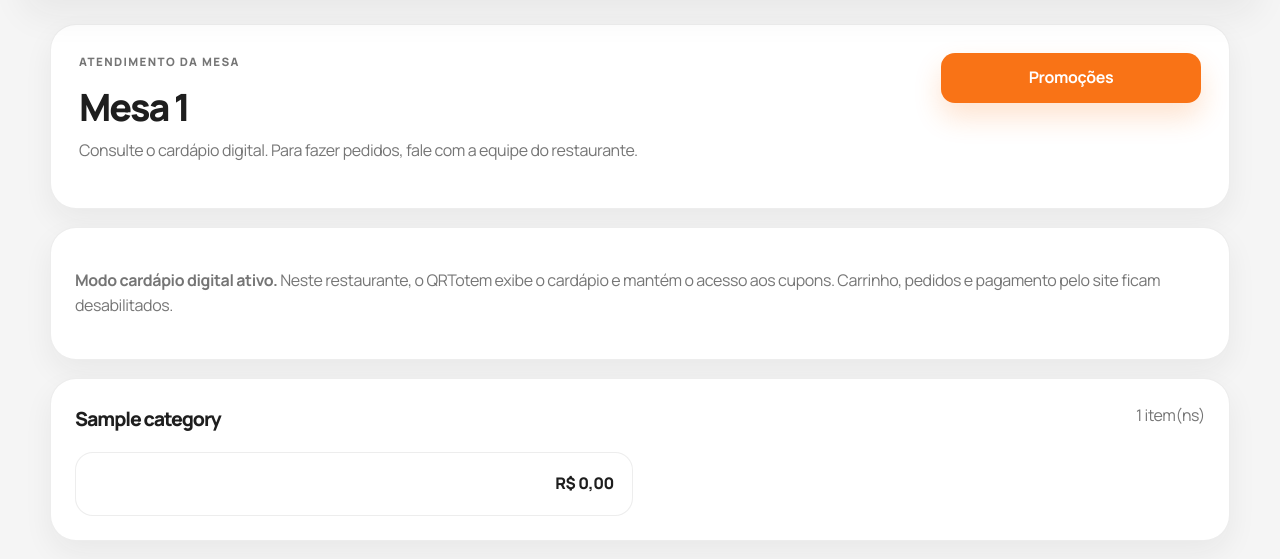
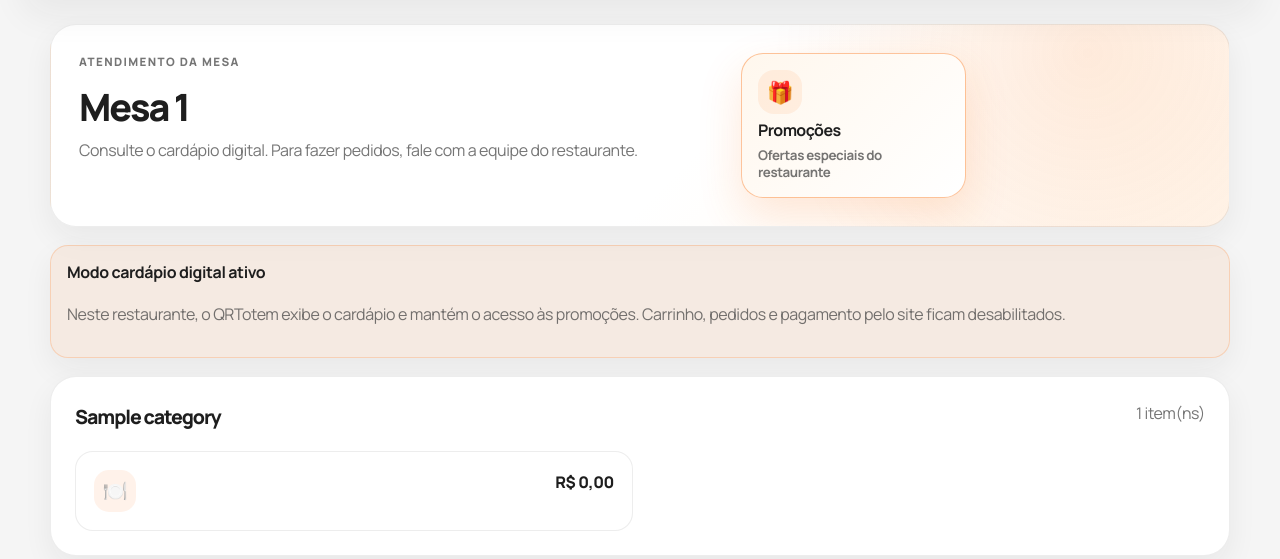
Before and after one commit to camisagilberto/restaurante_homolog, a Flask app: template app/templates/client/menu.html in a window 1280 px wide. Shown: the part 94-653 px from the top of the page. Run offline with Flask 3, Linux system fonts and the light colour scheme; the template is opened without the code that fills it: most values are stand-ins (such as "Sample title", 1, 10 or a date in 2020).

Commit message:
Update menu.html

```diff
--- a/app/templates/client/menu.html
+++ b/app/templates/client/menu.html
@@ -2,7 +2,7 @@
 {% block title %}{% if is_coupon_page %}Promoções{% elif is_client_mirror %}Cliente Espelho{% else %}Mesa {{ table_number }}{% endif %}{% endblock %}
 
 {% block content %}
-<section class="hero-card hero-card--table">
+<section class="hero-card hero-card--table client-hub-hero">
   <div class="hero-card-copy">
     <p class="eyebrow">{% if is_coupon_page %}Promoções do restaurante{% elif is_client_mirror %}Cliente espelho{% else %}Atendimento da mesa{% endif %}</p>
 
@@ -41,39 +41,69 @@
     </p>
   </div>
 
-  <div class="hero-actions">
+  <div class="hero-actions client-action-grid">
     {% if is_coupon_page %}
-      <a class="btn btn-secondary" href="{{ menu_url }}">Voltar ao cardápio</a>
+      <a class="action-card action-card-secondary" href="{{ menu_url }}">
+        <span class="action-card-icon" aria-hidden="true">🍽️</span>
+        <strong>Voltar ao cardápio</strong>
+        <small>Continuar vendo os itens</small>
+      </a>
 
       {% if can_send_promotions %}
-        <a class="btn btn-primary" href="{{ send_promotions_url }}">Enviar promoções</a>
+        <a class="action-card action-card-featured" href="{{ send_promotions_url }}">
+          <span class="action-card-icon" aria-hidden="true">📣</span>
+          <strong>Enviar promoções</strong>
+          <small>Fale com clientes no radar</small>
+        </a>
       {% elif not is_client_mirror %}
-        <a class="btn btn-primary" href="{{ url_for('client.qrtotem_coupons') }}">Cupons QRTotem</a>
-        <a class="btn btn-secondary" href="{{ profile_url }}">Meu perfil</a>
+        <a class="action-card action-card-featured" href="{{ url_for('client.qrtotem_coupons') }}">
+          <span class="action-card-icon" aria-hidden="true">🎟️</span>
+          <strong>Cupons QRTotem</strong>
+          <small>Ver cupons rastreáveis</small>
+        </a>
+        <a class="action-card action-card-secondary" href="{{ profile_url }}">
+          <span class="action-card-icon" aria-hidden="true">👤</span>
+          <strong>Meu perfil</strong>
+          <small>Dados e preferências</small>
+        </a>
       {% endif %}
     {% else %}
-      <a class="btn btn-primary" href="{{ coupon_url }}">Promoções</a>
+      <a class="action-card action-card-featured" href="{{ coupon_url }}">
+        <span class="action-card-icon" aria-hidden="true">🎁</span>
+        <strong>Promoções</strong>
+        <small>Ofertas especiais do restaurante</small>
+      </a>
     {% endif %}
 
     {% if show_radar_flag %}
-      <form method="post" action="{{ radar_action_url }}" class="radar-inline-form">
+      <form method="post" action="{{ radar_action_url }}" class="radar-inline-form action-card action-card-radar">
         <input type="hidden" name="csrf_token" value="{{ csrf_token() }}">
         <label class="radar-toggle">
           <input type="checkbox" name="radar_enabled" value="1" {% if radar_enabled %}checked{% endif %} onchange="this.form.submit()">
-          <span>Deixar no radar</span>
+          <span class="action-card-icon" aria-hidden="true">📡</span>
+          <strong>Deixar no radar</strong>
+          <small>Receba novidades deste restaurante</small>
         </label>
       </form>
 
-      <a class="btn btn-secondary" href="{{ profile_url }}">Meu perfil</a>
+      <a class="action-card action-card-secondary" href="{{ profile_url }}">
+        <span class="action-card-icon" aria-hidden="true">👤</span>
+        <strong>Meu perfil</strong>
+        <small>Seus dados e ofertas</small>
+      </a>
     {% endif %}
 
     {% if can_order %}
-      <a class="btn btn-secondary" href="{{ url_for('client.cart') }}">
-        Ver Carrinho <span class="badge-inline" id="cart-count">{{ cart_quantity }}</span>
+      <a class="action-card action-card-secondary" href="{{ url_for('client.cart') }}">
+        <span class="action-card-icon" aria-hidden="true">🛒</span>
+        <strong>Ver carrinho <span class="badge-inline" id="cart-count">{{ cart_quantity }}</span></strong>
+        <small>Conferir antes de finalizar</small>
       </a>
 
-      <a class="btn btn-secondary" href="{{ url_for('client.order_history') }}">
-        Ver pedidos em andamento <span class="badge-inline" id="open-orders-count">{{ open_orders_count|default(0) }}</span>
+      <a class="action-card action-card-secondary" href="{{ url_for('client.order_history') }}">
+        <span class="action-card-icon" aria-hidden="true">🧾</span>
+        <strong>Meus pedidos <span class="badge-inline" id="open-orders-count">{{ open_orders_count|default(0) }}</span></strong>
+        <small>Acompanhe o preparo</small>
       </a>
     {% endif %}
   </div>
@@ -91,8 +121,9 @@
   </div>
 </section>
 {% elif not is_coupon_page %}
-<section class="panel">
-  <p class="muted"><strong>Modo cardápio digital ativo.</strong> Neste restaurante, o QRTotem exibe o cardápio e mantém o acesso aos cupons. Carrinho, pedidos e pagamento pelo site ficam desabilitados.</p>
+<section class="panel notice-card">
+  <strong>Modo cardápio digital ativo</strong>
+  <p class="muted">Neste restaurante, o QRTotem exibe o cardápio e mantém o acesso às promoções. Carrinho, pedidos e pagamento pelo site ficam desabilitados.</p>
 </section>
 {% endif %}
 
@@ -106,8 +137,9 @@
 
       <div class="product-grid">
         {% for product in items %}
-          <article class="product-card" data-product-id="{{ product['id'] }}">
+          <article class="product-card {% if is_coupon_page %}product-card--promo{% endif %}" data-product-id="{{ product['id'] }}">
             <div class="product-head">
+              <span class="product-card-icon" aria-hidden="true">{% if is_coupon_page %}🎁{% else %}🍽️{% endif %}</span>
               <div>
                 <h4>{{ product['name'] }}</h4>
                 {% if product['description'] %}
@@ -120,7 +152,7 @@
             {% if is_coupon_page %}
               <div class="coupon-action-box">
                 <span class="status-pill status-success">Promoção disponível</span>
-                <p class="muted small-text">Esta promoção é cadastrada pelo restaurante e não precisa de código. Consulte a equipe para usar no atendimento.</p>
+                <p class="muted small-text">Oferta especial do restaurante. Consulte a equipe para usar no atendimento.</p>
               </div>
             {% elif can_order %}
               <div class="quantity-control">
```
